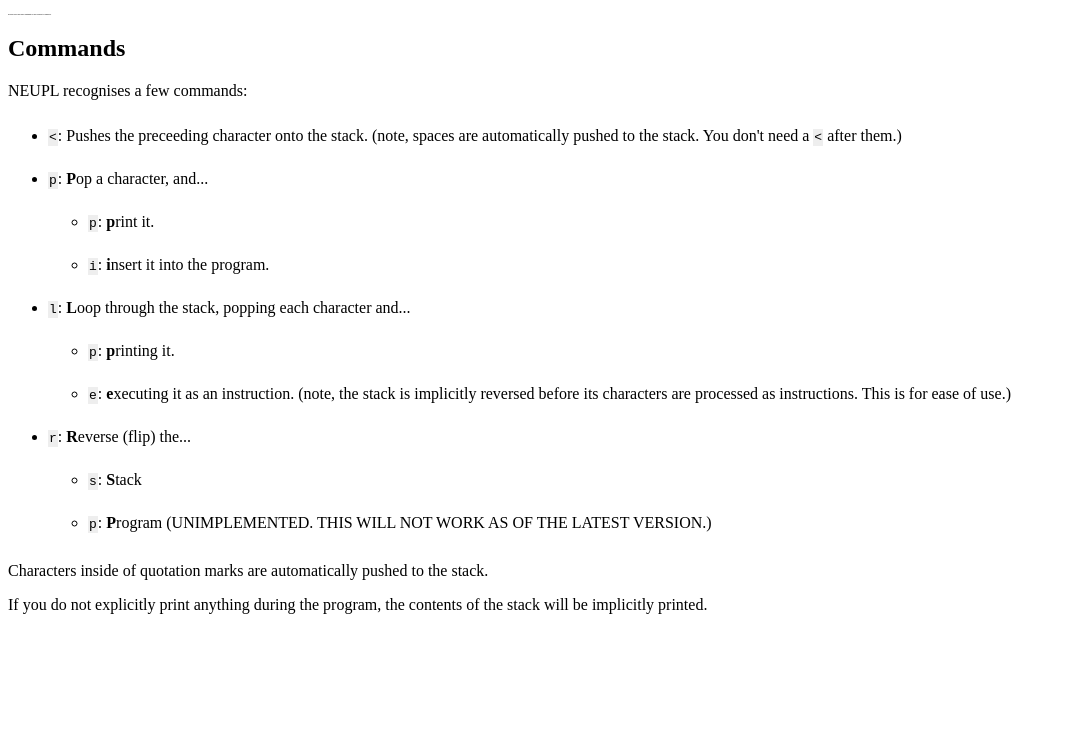
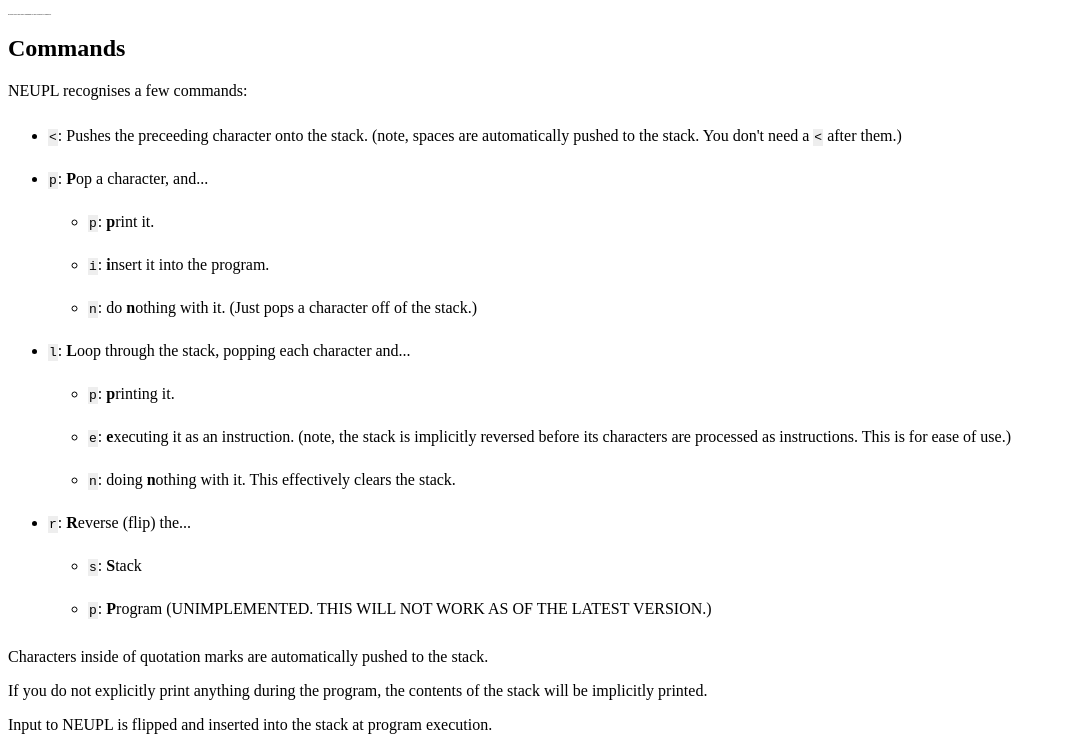
Before and after one commit to Legend-of-iPhoenix/NEUPL, a plain HTML site: page docs/index.html in a window 1280 px wide. Shown: the part 101-851 px from the top of the page, without its empty margins (0-1066 px from the left). Before the commit the page ends 800 px from the top, so only its background shows below. Drawn offline with Linux system fonts and the light colour scheme.

Commit message:
Wrote docs.

```diff
--- a/docs/index.html
+++ b/docs/index.html
@@ -39,17 +39,20 @@
 		<li><pre>p</pre>: <strong>P</strong>op a character, and...<ul>
 			<li><pre>p</pre>: <strong>p</strong>rint it.</li>
 			<li><pre>i</pre>: <strong>i</strong>nsert it into the program.</li>
+			<li><pre>n</pre>: do <strong>n</strong>othing with it. (Just pops a character off of the stack.)</li>
 		</ul></li>
 		<li><pre>l</pre>: <strong>L</strong>oop through the stack, popping each character and...<ul>
 			<li><pre>p</pre>: <strong>p</strong>rinting it.</li>
 			<li><pre>e</pre>: <strong>e</strong>xecuting it as an instruction. (note, the stack is implicitly reversed before its characters are processed as instructions. This is for ease of use.)</li>
+			<li><pre>n</pre>: doing <strong>n</strong>othing with it. This effectively clears the stack.</li>
 		</ul></li>
 		<li><pre>r</pre>: <strong>R</strong>everse (flip) the...<ul>
 			<li><pre>s</pre>: <strong>S</strong>tack</li>
 			<li><pre>p</pre>: <strong>P</strong>rogram (UNIMPLEMENTED. THIS WILL NOT WORK AS OF THE LATEST VERSION.)</li>
 		</ul></li>
 	</ul>
-	<p> Characters inside of quotation marks are automatically pushed to the stack.</p>
+	<p> Characters inside of quotation marks are automatically pushed to the stack. </p>
 	<p> If you do not explicitly print anything during the program, the contents of the stack will be implicitly printed.</p>
+	<p> Input to NEUPL is flipped and inserted into the stack at program execution. </p>
 </body>
 </html>
```
